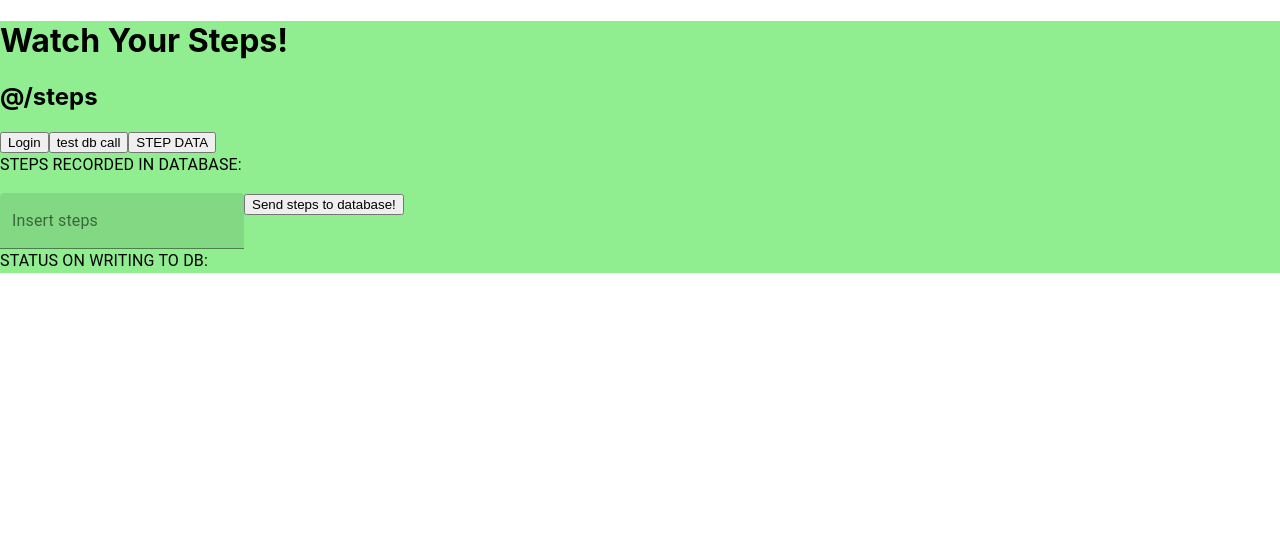
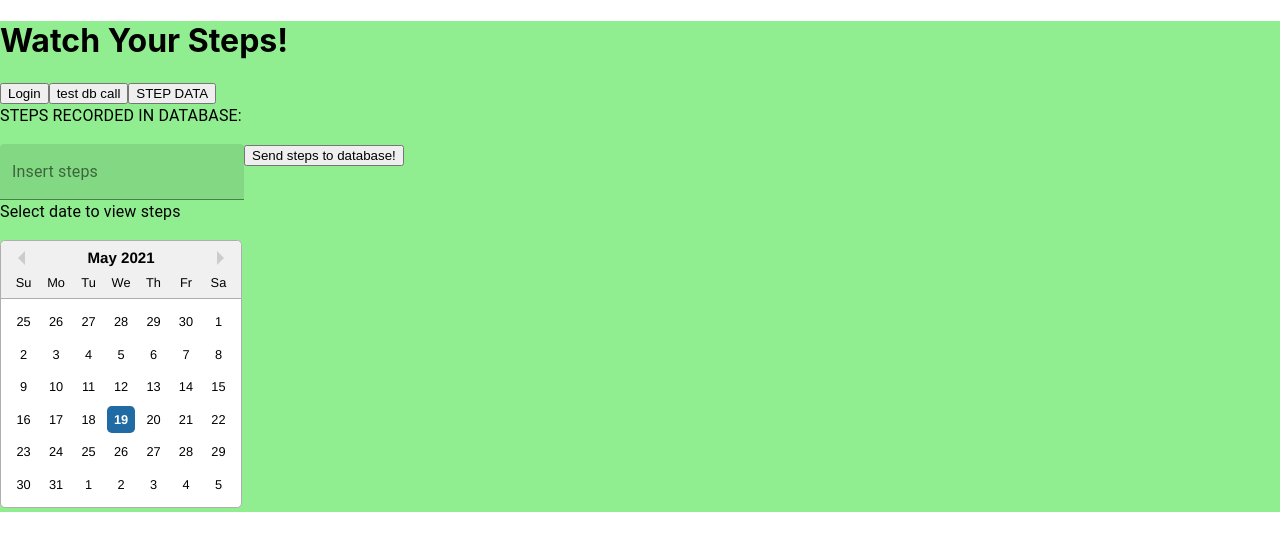
Before and after one commit to kimlintu/grupp17, a React (Create React App) app: page /steps in a window 1280 px wide. Shown: the top 550 px of the page. Built offline with nearby package versions, Linux system fonts and the light colour scheme.

Commit message:
added date selector

```diff
--- a/src/view/stepsView.js
+++ b/src/view/stepsView.js
@@ -1,7 +1,11 @@
 import { Link, useRouteMatch } from 'react-router-dom';
 import { Typography, TextField } from '@material-ui/core';
-import { useState } from 'react';
-const StepsView = ({ getSteps, steps, postSteps, status, getStepsData }) => {
+import { useState} from 'react';
+import {Chart} from 'react-charts';
+import React from 'react';
+
+
+const StepsView = ({ datePick, getSteps, steps, postSteps, status, getStepsData }) => {
   const match = useRouteMatch(); {/* match contains info about current <Route>,
     i.e. "/login". It can be used to perform relative routing (see below). */}
   const [uploadSteps, setUploadSteps] = useState('');
@@ -11,7 +15,6 @@ const StepsView = ({ getSteps, steps, postSteps, status, getStepsData }) => {
     <div>
       <h1>Watch Your Steps!</h1>
     </div>
-    <h2>@/steps</h2>
 
     {<Link to="/">
       <button>
@@ -32,14 +35,23 @@ const StepsView = ({ getSteps, steps, postSteps, status, getStepsData }) => {
       Send steps to database!
       </button>
     <Typography paragraph>
-      STATUS ON WRITING TO DB: {status}
+      Select date to view steps
     </Typography>
+
+    {datePick()}
+
+
+
+
 
 
 
 
   </div>
 
+
+
 };
 
+
 export { StepsView };
```
